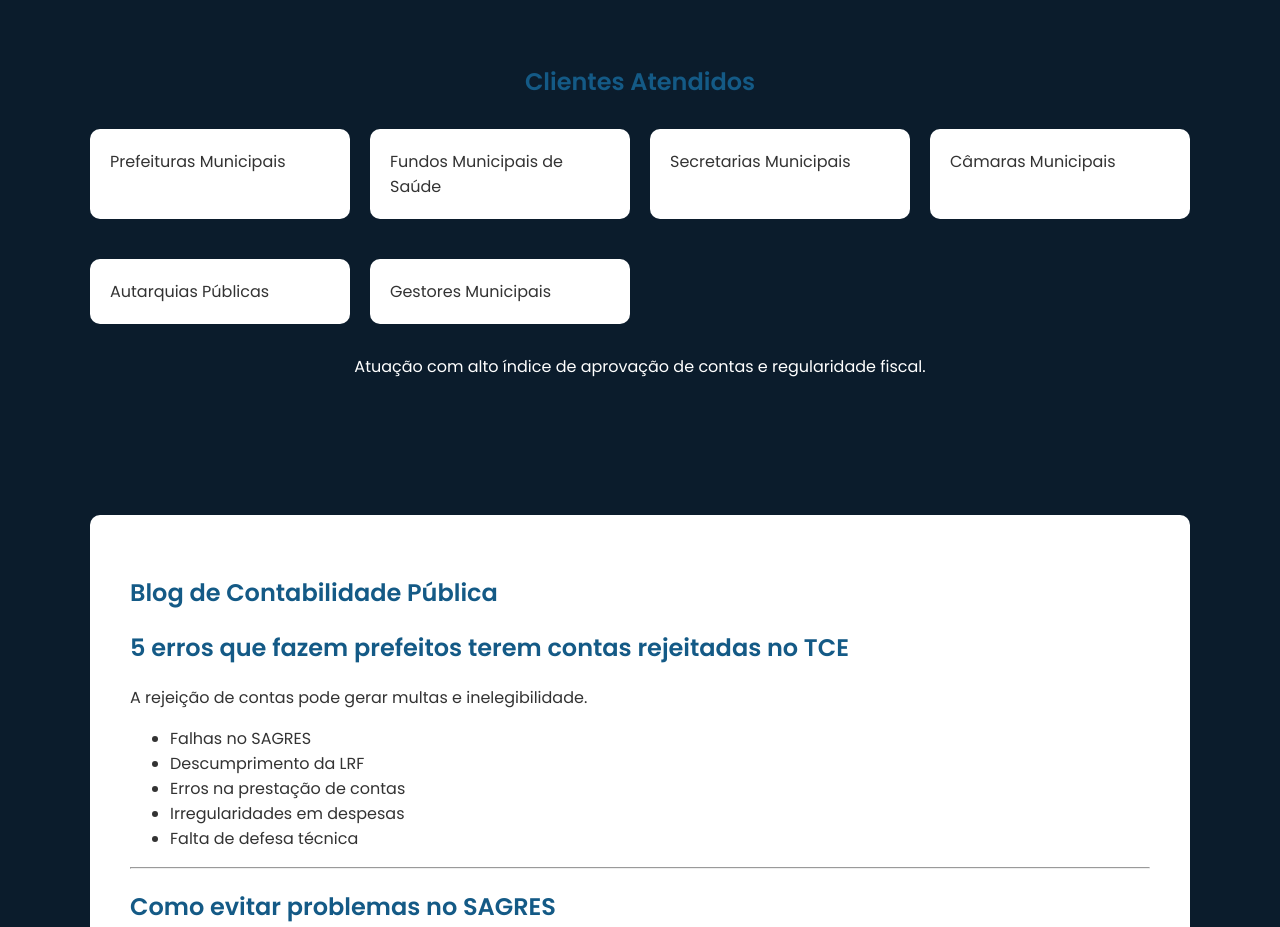
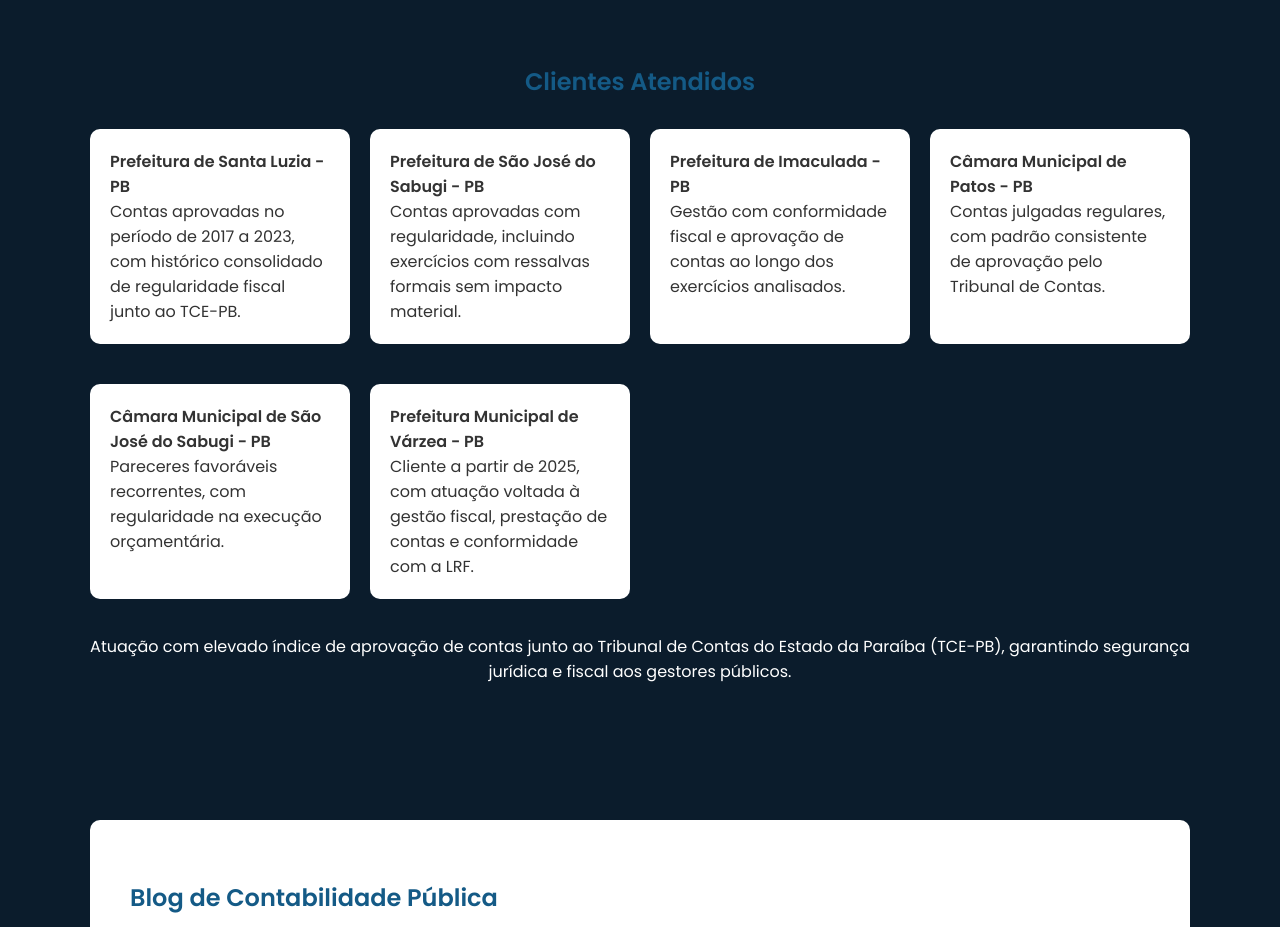
Before and after one commit to raniereleitedoia-hash/ranieredoia-site, a plain HTML site: page index.html in a window 1280 px wide. Shown: the part 1760-2687 px from the top of the page. Drawn offline with nearby package versions, Linux system fonts and the light colour scheme.

Commit message:
Update index.html

```diff
--- a/index.html
+++ b/index.html
@@ -79,15 +79,45 @@
 
 <section id="clientes" class="section">
 <h2 style="text-align:center">Clientes Atendidos</h2>
+
 <div class="grid">
-<div class="card">Prefeituras Municipais</div>
-<div class="card">Fundos Municipais de Saúde</div>
-<div class="card">Secretarias Municipais</div>
-<div class="card">Câmaras Municipais</div>
-<div class="card">Autarquias Públicas</div>
-<div class="card">Gestores Municipais</div>
+
+<div class="card">
+<strong>Prefeitura de Santa Luzia - PB</strong><br>
+Contas aprovadas no período de 2017 a 2023, com histórico consolidado de regularidade fiscal junto ao TCE-PB.
 </div>
-<p style="text-align:center;margin-top:20px;">Atuação com alto índice de aprovação de contas e regularidade fiscal.</p>
+
+<div class="card">
+<strong>Prefeitura de São José do Sabugi - PB</strong><br>
+Contas aprovadas com regularidade, incluindo exercícios com ressalvas formais sem impacto material.
+</div>
+
+<div class="card">
+<strong>Prefeitura de Imaculada - PB</strong><br>
+Gestão com conformidade fiscal e aprovação de contas ao longo dos exercícios analisados.
+</div>
+
+<div class="card">
+<strong>Câmara Municipal de Patos - PB</strong><br>
+Contas julgadas regulares, com padrão consistente de aprovação pelo Tribunal de Contas.
+</div>
+
+<div class="card">
+<strong>Câmara Municipal de São José do Sabugi - PB</strong><br>
+Pareceres favoráveis recorrentes, com regularidade na execução orçamentária.
+</div>
+
+<div class="card">
+<strong>Prefeitura Municipal de Várzea - PB</strong><br>
+Cliente a partir de 2025, com atuação voltada à gestão fiscal, prestação de contas e conformidade com a LRF.
+</div>
+
+</div>
+
+<p style="text-align:center;margin-top:25px;">
+Atuação com elevado índice de aprovação de contas junto ao Tribunal de Contas do Estado da Paraíba (TCE-PB), garantindo segurança jurídica e fiscal aos gestores públicos.
+</p>
+
 </section>
 
 <section id="blog" class="section">
```
